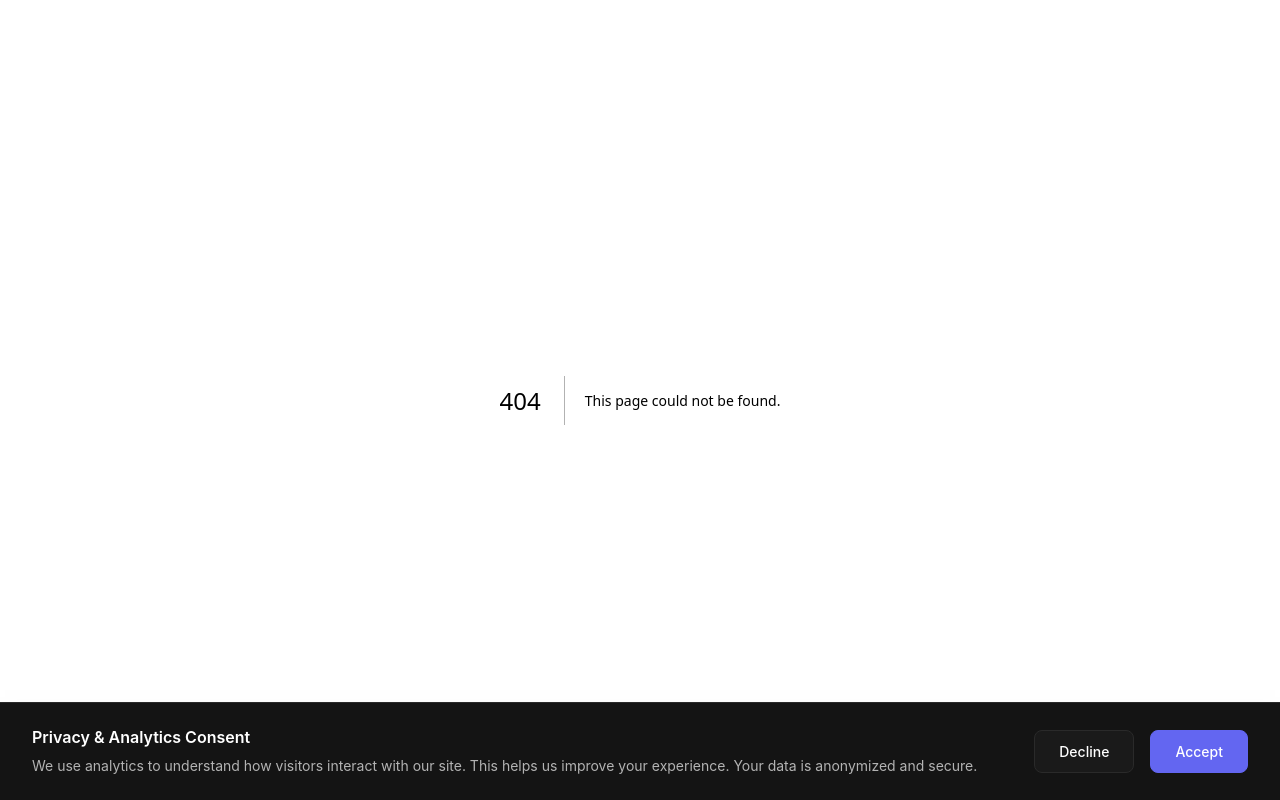
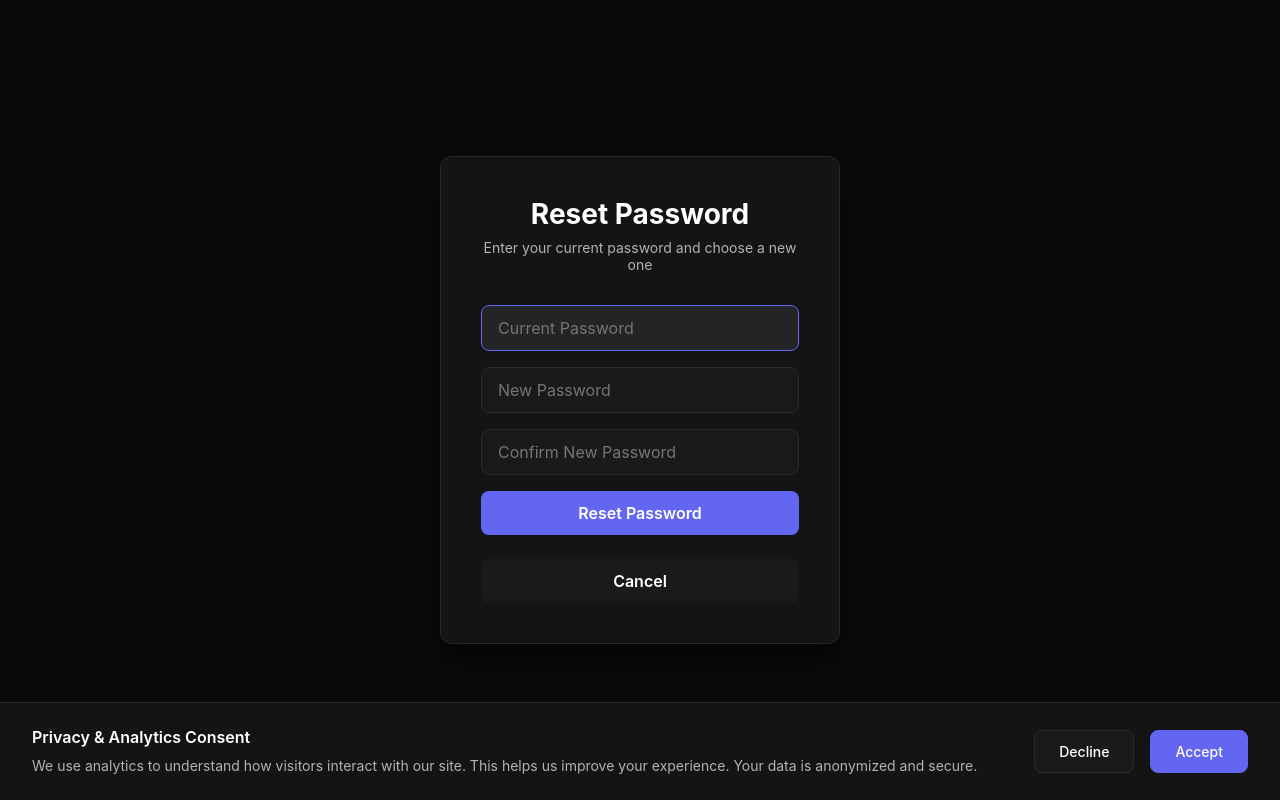
Before and after one commit to gmajors1326/visitor-intelligence, a Next.js app: page /reset-password in a window 1280 px wide. Before the commit this address had no page. Built offline with nearby package versions, Linux system fonts and the light colour scheme.

Commit message:
Add reset password functionality

```diff
--- /dev/null
+++ b/app/reset-password/page.tsx
@@ -0,0 +1,110 @@
+'use client';
+
+import { useState } from 'react';
+import { useRouter } from 'next/navigation';
+import styles from '../login/login.module.css';
+
+export default function ResetPasswordPage() {
+  const [currentPassword, setCurrentPassword] = useState('');
+  const [newPassword, setNewPassword] = useState('');
+  const [confirmPassword, setConfirmPassword] = useState('');
+  const [error, setError] = useState('');
+  const [success, setSuccess] = useState('');
+  const [loading, setLoading] = useState(false);
+  const router = useRouter();
+
+  const handleSubmit = async (e: React.FormEvent) => {
+    e.preventDefault();
+    setError('');
+    setSuccess('');
+
+    if (newPassword !== confirmPassword) {
+      setError('New passwords do not match');
+      return;
+    }
+
+    if (newPassword.length < 8) {
+      setError('New password must be at least 8 characters');
+      return;
+    }
+
+    setLoading(true);
+
+    try {
+      const res = await fetch('/api/auth/reset-password', {
+        method: 'POST',
+        headers: { 'Content-Type': 'application/json' },
+        body: JSON.stringify({
+          currentPassword,
+          newPassword,
+        }),
+      });
+
+      const data = await res.json();
+
+      if (res.ok) {
+        setSuccess('Password reset successfully! Redirecting to login...');
+        setTimeout(() => {
+          router.push('/login');
+        }, 2000);
+      } else {
+        setError(data.error || 'Failed to reset password');
+      }
+    } catch (err) {
+      setError('Failed to reset password');
+    } finally {
+      setLoading(false);
+    }
+  };
+
+  return (
+    <div className={styles.container}>
+      <div className={styles.loginBox}>
+        <h1 className={styles.title}>Reset Password</h1>
+        <p className={styles.subtitle}>Enter your current password and choose a new one</p>
+        <form onSubmit={handleSubmit} className={styles.form}>
+          <input
+            type="password"
+            value={currentPassword}
+            onChange={(e) => setCurrentPassword(e.target.value)}
+            placeholder="Current Password"
+            className={styles.input}
+            required
+            autoFocus
+          />
+          <input
+            type="password"
+            value={newPassword}
+            onChange={(e) => setNewPassword(e.target.value)}
+            placeholder="New Password"
+            className={styles.input}
+            required
+            minLength={8}
+          />
+          <input
+            type="password"
+            value={confirmPassword}
+            onChange={(e) => setConfirmPassword(e.target.value)}
+            placeholder="Confirm New Password"
+            className={styles.input}
+            required
+            minLength={8}
+          />
+          {error && <div className={styles.error}>{error}</div>}
+          {success && <div style={{ padding: '0.75rem', background: 'rgba(16, 185, 129, 0.1)', border: '1px solid var(--success)', borderRadius: 'var(--radius-md)', color: 'var(--success)', fontSize: '0.875rem', textAlign: 'center' }}>{success}</div>}
+          <button type="submit" className={styles.button} disabled={loading}>
+            {loading ? 'Resetting...' : 'Reset Password'}
+          </button>
+          <button
+            type="button"
+            className={styles.button}
+            style={{ background: 'var(--bg-tertiary)', marginTop: '0.5rem' }}
+            onClick={() => router.push('/dashboard')}
+          >
+            Cancel
+          </button>
+        </form>
+      </div>
+    </div>
+  );
+}
--- a/components/Dashboard.tsx
+++ b/components/Dashboard.tsx
@@ -122,6 +122,12 @@ export default function Dashboard() {
         <div style={{ display: 'flex', gap: '0.5rem' }}>
           <button className={`${styles.button} ${styles.buttonPrimary}`} onClick={() => window.location.reload()}>
             Refresh
+          </button>
+          <button
+            className={styles.button}
+            onClick={() => window.location.href = '/reset-password'}
+          >
+            Reset Password
           </button>
           <button
             className={styles.button}
--- a/middleware.ts
+++ b/middleware.ts
@@ -25,6 +25,7 @@ export async function middleware(request: NextRequest) {
     request.nextUrl.pathname.startsWith('/dashboard') ||
     request.nextUrl.pathname.startsWith('/sessions') ||
     request.nextUrl.pathname.startsWith('/digests') ||
+    request.nextUrl.pathname.startsWith('/reset-password') ||
     request.nextUrl.pathname === '/';
 
   if (isProtectedRoute) {
--- a/package.json
+++ b/package.json
@@ -8,6 +8,7 @@
     "start": "next start",
     "lint": "next lint",
     "setup:env": "node scripts/setup-env.js",
+    "generate-password": "node scripts/generate-password-hash.js",
     "db:generate": "drizzle-kit generate",
     "db:migrate": "drizzle-kit migrate",
     "db:push": "drizzle-kit push",
```
Also changed, not shown: app/api/auth/reset-password/route.ts (added, +72 -0 lines), scripts/generate-password-hash.js (added, +26 -0 lines).
